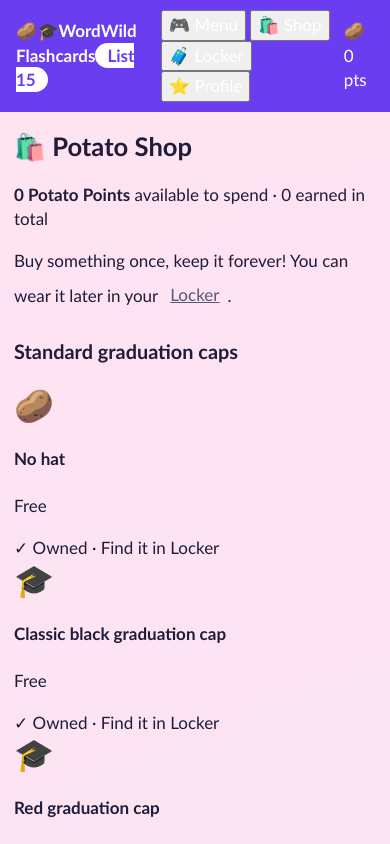
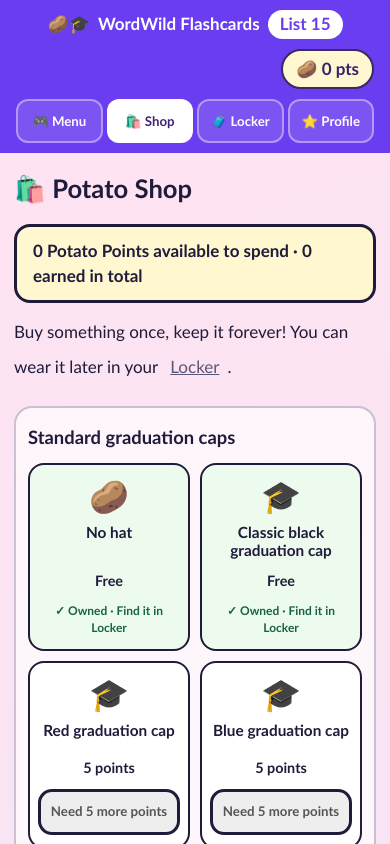
Before and after one commit to jeremy-evert/oeqa_spell_roller_public, a website with bundled scripts: page wordwild/flashcards-list15/index.html in a window 390 px wide. Both pictures are taken after a click on the button "🛍️ Shop". Shown: the top 844 px of the page. Built offline with nearby package versions, Linux system fonts and the light colour scheme.

Commit message:
Style the top navigation and accessible Shop Locker Profile pages

```diff
--- a/wordwild/flashcards-list15/style.css
+++ b/wordwild/flashcards-list15/style.css
@@ -108,3 +108,42 @@ body[data-theme="rainbow"] { background:linear-gradient(145deg,#ffe1ee 0%,#ffeec
  .costume-grid { grid-template-columns:repeat(2,minmax(0,1fr)); }
  .closet-shelf summary { font-size:.96rem; }
 }
+
+
+/* Top navigation, actual points shop, permanent locker, and local-only player profile. */
+header.site { display:flex; align-items:center; justify-content:space-between; flex-wrap:wrap; gap:10px 18px; }
+.site-brand { display:flex; align-items:center; gap:8px; flex-wrap:wrap; }
+.site-brand strong { white-space:nowrap; }
+header.site .sub { margin-left:0; }
+.header-nav { display:flex; align-items:center; justify-content:center; flex-wrap:wrap; gap:5px; }
+.nav-tab { min-height:44px; padding:7px 12px; background:rgba(255,255,255,.12); color:#fff; border:2px solid rgba(255,255,255,.4); border-radius:12px; font-weight:800; }
+.nav-tab:hover, .nav-tab.active { background:#fff; color:#43217b; }
+.points-badge { background:#fff7cf; border:2px solid #382b61; border-radius:99px; color:#35236b; padding:6px 13px; font-weight:900; white-space:nowrap; }
+.shop-wallet { padding:12px 16px; background:#fff7cf; border:3px solid var(--ink); border-radius:16px; font-weight:700; }
+.shop-group, .locker-group { background:rgba(255,255,255,.65); margin:16px 0; border-radius:18px; padding:8px 12px 14px; border:2px solid rgba(64,44,113,.27); }
+.shop-group h3 { font-size:1.15rem; margin:8px 0 12px; }
+.shop-grid { display:grid; grid-template-columns:repeat(auto-fill,minmax(160px,1fr)); gap:10px; }
+.shop-card { display:flex; flex-direction:column; align-items:center; gap:6px; text-align:center; background:#fff; border:2px solid var(--ink); border-radius:16px; padding:12px 8px; min-height:196px; }
+.shop-card h4 { font-size:.96rem; margin:2px 0; line-height:1.2; }
+.shop-card .shop-price { font-size:.9rem; font-weight:800; margin:auto 0 4px; }
+.shop-card.already-owned { background:#edfbee; }
+.shop-buy { font-size:.83rem; padding:5px 8px; width:100%; min-height:46px; }
+.shop-buy:disabled { background:#eee; box-shadow:none; color:#555; cursor:not-allowed; }
+.ownership { font-size:.75rem; color:#176347; font-weight:800; }
+.season-label { background:#fff0c3; color:#633b17; border-radius:12px; padding:3px 7px; font-weight:800; }
+.shop-feedback { background:#e2faed; border:2px solid #176347; border-radius:10px; padding:10px; font-weight:800; }
+.profile-stats { display:grid; grid-template-columns:repeat(auto-fit,minmax(140px,1fr)); gap:10px; }
+.profile-stats > div { background:#fff; border:2px solid var(--ink); border-radius:14px; padding:14px; display:flex; flex-direction:column; text-align:center; }
+.profile-stats strong { color:var(--accent); font-size:1.8rem; }
+.profile-stats small { color:var(--muted); font-weight:700; }
+.profile-history { padding-left:24px; }
+.profile-history li { margin:7px 0; }
+.blank { white-space:nowrap; }
+@media(max-width:650px) {
+ header.site { justify-content:center; }
+ .header-nav { order:3; width:100%; display:grid; grid-template-columns:repeat(4,minmax(0,1fr)); gap:4px; }
+ .nav-tab { font-size:.83rem; padding:5px 2px; }
+ .points-badge { margin-left:auto; }
+ .shop-grid { grid-template-columns:repeat(2,minmax(0,1fr)); }
+ .shop-card { min-height:188px; }
+}
```
